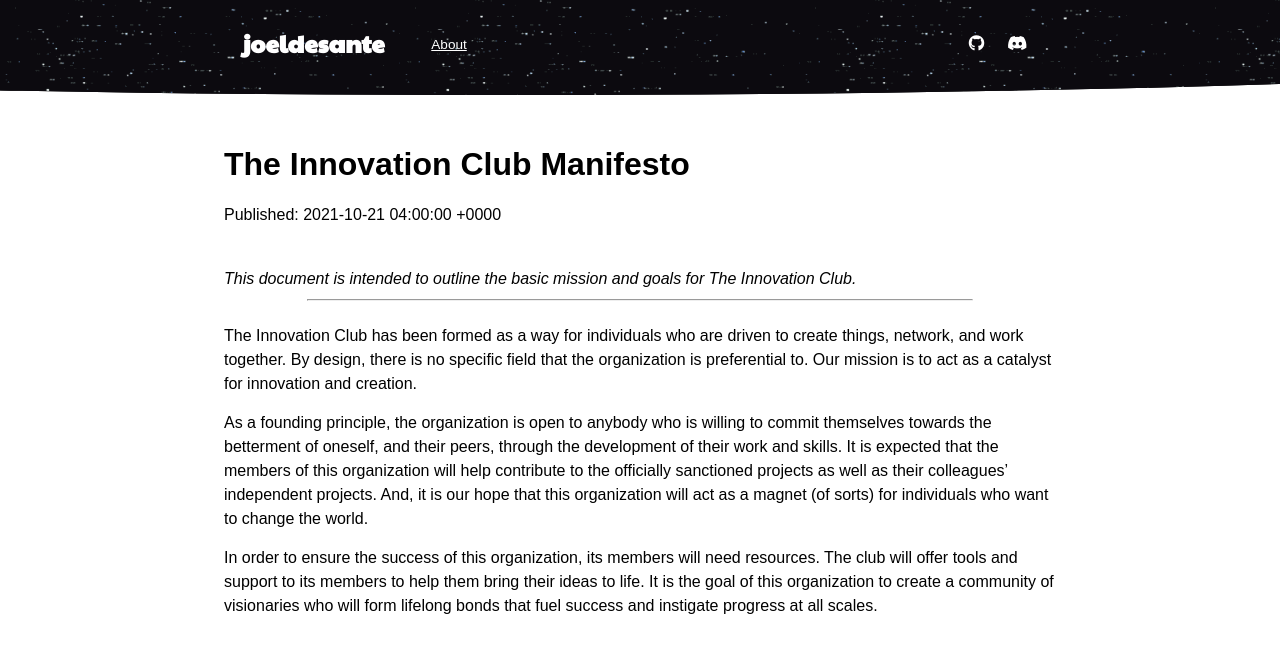
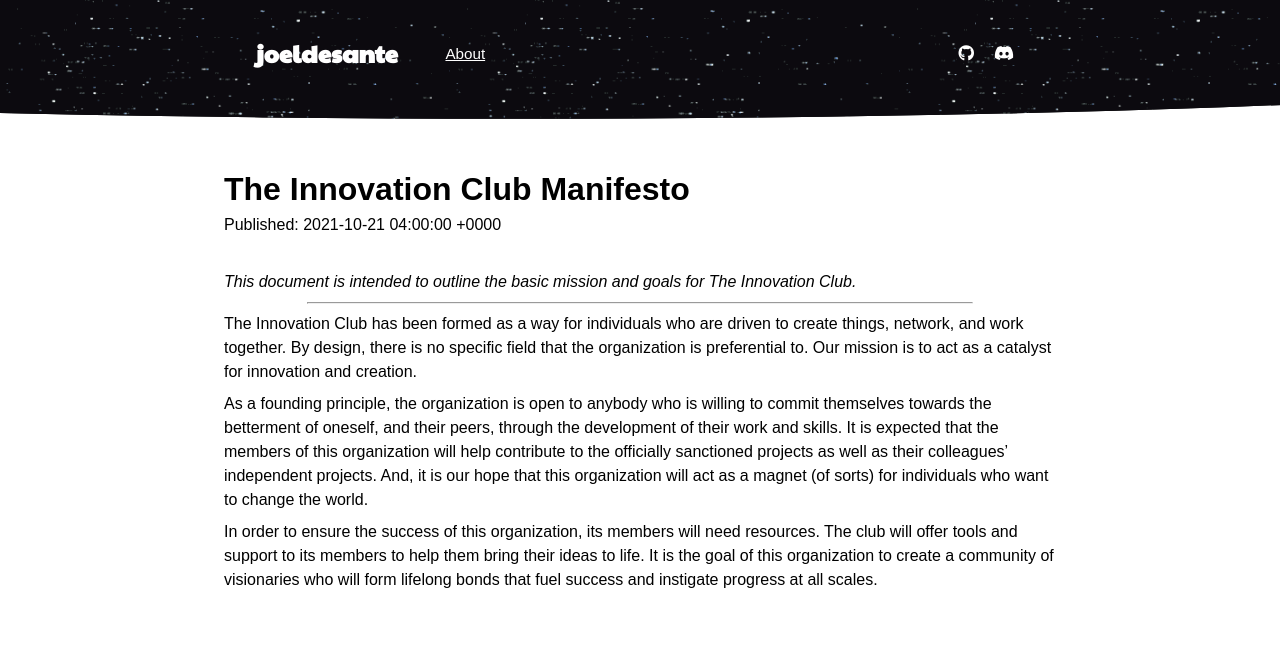
Before and after one commit to JoelDesante/joeldesante.com, a Jekyll site: the page built from _posts/2021-10-21-innovation-club-manifesto.markdown, in a window 1280 px wide. Shown: the top 653 px of the page. Built offline with Jekyll 4.4.1, drawn with Linux system fonts in a browser that asks for light colours; nearby versions of some CDN libraries.

Commit message:
Fix spacing issues on about me page

```diff
--- a/_layouts/page.html
+++ b/_layouts/page.html
@@ -8,7 +8,9 @@
 <body>
 	{% include navigation.html %}
 	<article>
-		{{ content }}
+		<section class="article-body">
+			{{ content }}
+		</section>
 	</article>
 </body>
 </html>
--- a/_layouts/post.html
+++ b/_layouts/post.html
@@ -12,7 +12,9 @@
 			<h1>{{ page.title }}</h1>
 			<p>Published: {{ page.date }}</p>
 		</section>
-		{{ content }}
+		<section class="article-body">
+			{{ content }}
+		</section>
 	</article>
 </body>
 </html>
--- a/assets/css/home/header.scss
+++ b/assets/css/home/header.scss
@@ -13,7 +13,7 @@
 	background-color: #000000;
 	background-image: url("/assets/images/stars.gif");
 	background-repeat: repeat;
-	background-size: 400px;
+	background-size: 450px;
 
 	clip-path: ellipse(100% 55% at 40% 40%);
 }
@@ -108,3 +108,20 @@ header {
 		}
 	}
 }
+
+@media only screen and (max-width: 800px) {
+	header {
+
+		height: 450px;
+		padding-top: 25px;
+
+		nav #social-links {
+			display: none;
+		}
+
+		#header-content {
+			padding-top: 30px;
+		}
+
+	}
+}
--- a/assets/css/navigation.scss
+++ b/assets/css/navigation.scss
@@ -1,12 +1,5 @@
 ---
 ---
-
-header {
-	height: 100px;
-	font-family: 'Paytone One', sans-serif;
-	color: white;
-	position: relative;
-}
 
 #curve-bg {
 	object-fit: cover;
@@ -20,7 +13,7 @@ header {
 	background-color: #000000;
 	background-image: url("/assets/images/stars.gif");
 	background-repeat: repeat;
-	background-size: 400px;
+	background-size: 450px;
 
 	clip-path: ellipse(100% 55% at 40% 40%);
 }
@@ -31,56 +24,82 @@ header {
 	}
 }
 
+header {
+	font-family: "Paytone One", sans-serif;
+	color: #ffffff;
+	height: 125px;
+
+	display: grid;
+	position: relative;
+
+	grid-template-columns: 1fr 60vw 1fr;
+	grid-template-rows: 50px auto;
+	padding-top: 25px;
+
+	& nav {
+		display: grid;
+		grid-template-columns: 1fr 1fr;
+		grid-template-rows: auto;
+		align-items: center;
+
+		font-size: 1em;
+
+		grid-column-start: 2;
+		grid-column-end: 3;
+		grid-row-start: 1;
+		grid-row-end: 2;
+
+		& a {
+			color: #ffffff;
+
+			&:hover {
+				color: #ff0d86;
+			}
+		}
+
+		& #left {
+			display: flex;
+			align-items: center;
+
 			#text-mark {
 				& a {
-		color: #FFFFFF;
 					text-decoration: none;
+				}
+			}
 
-		&:hover {
-			color: #FF0D86;
+			& #links ul li {
+				margin: 0px;
+				display: inline-block;
+				list-style: none;
+
+				& a {
+					font-family: sans-serif;
+					padding: 0em 0.5em;
+					font-size: 0.95em;
 				}
 			}
 		}
 
-nav {
-	display: flex;
-	justify-content: space-around;
-	align-items: center;
-	padding-top: 25px;
-	font-size: 1em;
-}
+		& #social-links {
 
-nav #left {
 			display: flex;
 			align-items: center;
-}
-
-nav #left > #links > ul {
-	margin: 0px;
-}
-
-nav #left > #links > ul > li {
-	display: inline-block;
-	list-style: none;
+			justify-content: flex-end;
 
 			& a {
-		color: #FFFFFF;
-		font-family: sans-serif;
-		padding: 0em 0.5em;
-		font-size: 0.85em;
-
-		&:hover {
-			color: #FF0D86;
+				padding: 0px 10px;
+				text-decoration: none;
+			}
 		}
 	}
 }
 
-nav #social-links > a {
-	padding: 0px 10px;
-	color: white;
-	text-decoration: none;
+@media only screen and (max-width: 800px) {
+	header {
+		color: #ffffff;
+
+		nav #social-links {
+			display: none;
 		}
-
-nav #social-links > a:hover {
-	color: #FF0D86;
 	}
+}
--- a/assets/css/post.scss
+++ b/assets/css/post.scss
@@ -1,6 +1,5 @@
 ---
 ---
-
 
 article {
 	font-family: sans-serif;
@@ -11,20 +10,31 @@ article {
 	margin-top: 40px;
 	margin-bottom: 40px;
 
+	.article-body {
+		& h1 {
+			margin-top: 2em;
+
+			&:first-child {
+				margin-top: 0px;
+			}
+		}
+
+		& p {
+			margin-top: 0.5em;
+		}
+	}
+
+	hr {
+		width: 80%;
+	}
+
 	& > .article-head {
 
 		margin-bottom: 25px;
 
 		& > h1 {
+			margin-top: 0px;
 			font-size: 2em;
 		}
 	}
-
-	p {
-		margin-top: 15px;
-	}
-
-	hr {
-		width: 80%;
-	}
 }
```
Also changed, not shown: 10 other files. Lines whose indentation alone changed are shown as unchanged.
